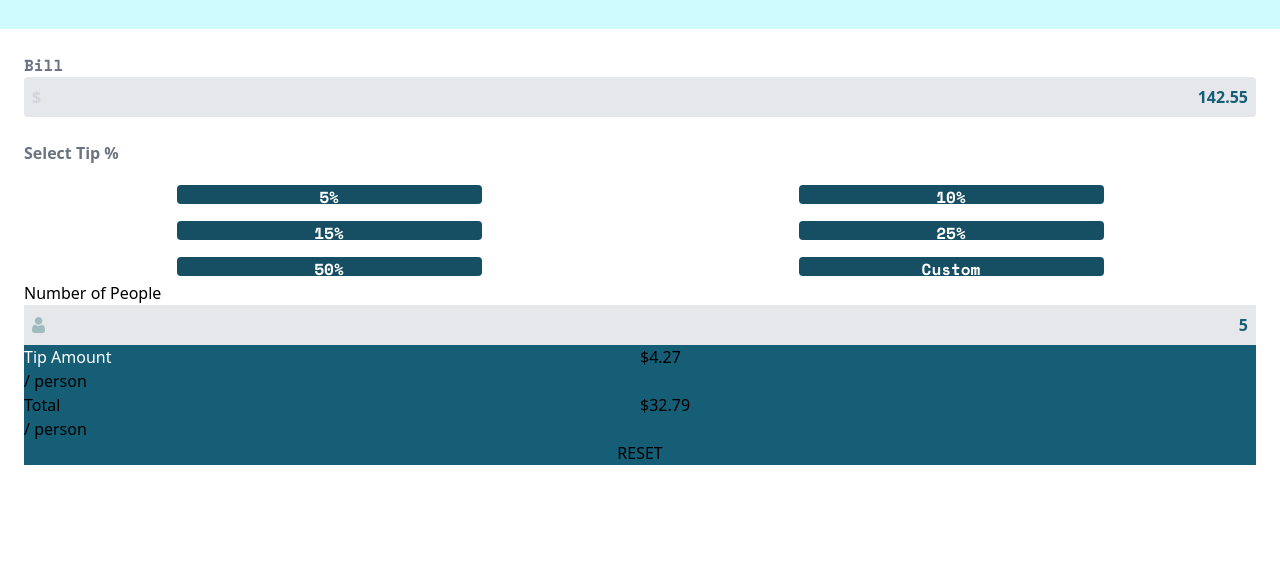
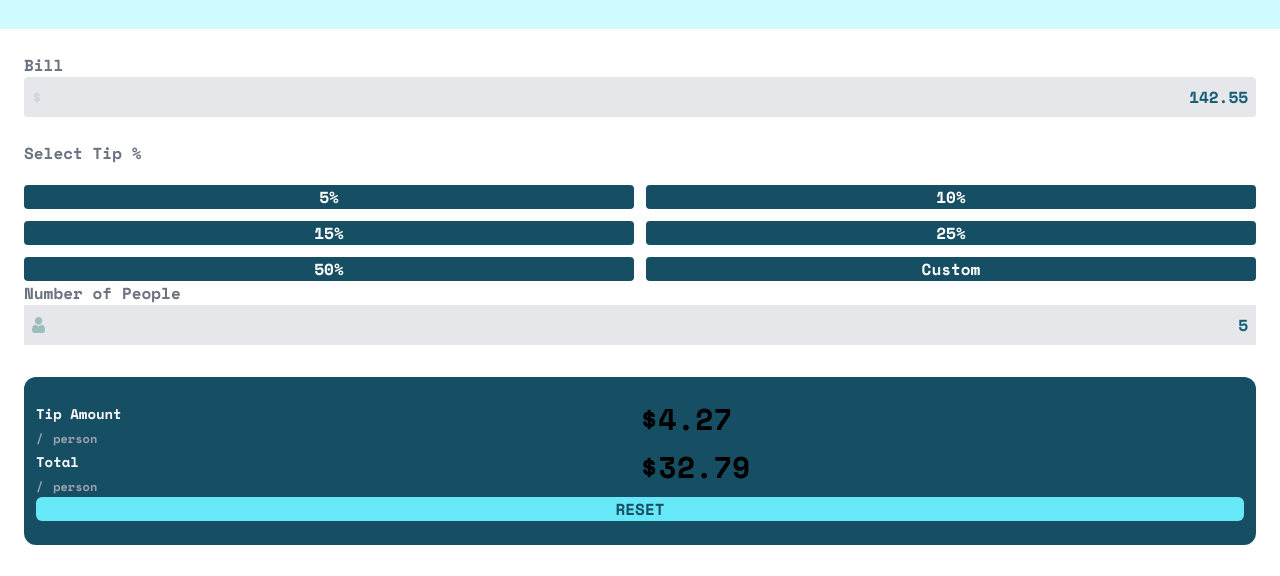
Before and after one commit to OlaniyanEniola/calculator-app, a website: page public/index.html in a window 1280 px wide. Shown: the part 224-800 px from the top of the page. Drawn offline with nearby package versions, Linux system fonts and the light colour scheme.

Commit message:
third commit

```diff
--- a/public/index.html
+++ b/public/index.html
@@ -12,14 +12,14 @@
     <img class="w-1/4 justify-self-center" src="/images/logo.svg" alt="logo">
   </header>
 
-  <main class="bg-green- rounded-t-xl p-6 col-span-12 grid grid-cols-12">
-    <h2 class="font-semibold text-gray-500 col-span-12 font-main">Bill</h2>
+  <main class="font-main font-semibold rounded-t-xl p-6 col-span-12 grid grid-cols-12">
+    <h1 class="col-span-12">Bill</h1>
     <div class="bg-gray-200 p-2 rounded col-span-12 grid grid-cols-12">
       <span class="font-semibold text-gray-300 col-span-6">$</span>
       <span class="font-bold text-cyan-800 col-span-6 justify-self-end">142.55</span>
     </div>
     <section class="col-span-12 grid grid-cols-12 gap-3">
-      <h2 class="font-semibold text-gray-500 mt-6 mb-2 col-span-12">Select Tip %</h2>
+      <h2 class="mt-6 mb-2 col-span-12">Select Tip %</h2>
       <div class="tip">5%</div>
       <div class="tip">10%</div>
       <div class="tip">15%</div>
@@ -34,26 +34,26 @@
       <div class="font-bold text-cyan-800 col-span-6 justify-self-end">5</div>
     </div>
 
-    <section class="bg-cyan-800 col-span-12 grid grid-cols-12">
+    <section class="bg-cyan-900 mt-8 py-6 px-3 rounded-xl col-span-12 grid grid-cols-12">
       <div class="col-span-12 grid grid-cols-12">
         <div class="col-span-6">
-          <span class="text-white">Tip Amount</span>
+          <span class="text-white text-sm">Tip Amount</span>
           <br>
-          <span>/</span>
-          <span>person</span>
+          <span class="text-gray-400 text-xs">/</span>
+          <span class="text-gray-400 text-xs">person</span>
         </div>
-        <div>$4.27</div>
+        <span class="text-3xl">$4.27</span>
       </div>
       <div class="col-span-12 grid grid-cols-12">
         <div class="col-span-6">
-          <span>Total</span>
+          <span class="text-white text-sm">Total</span>
           <br>
-          <span>/</span>
-          <span>person</span>
+          <span class="text-gray-400 text-xs">/</span>
+          <span class="text-gray-400 text-xs">person</span>
         </div>
-        <div>$32.79</div>
+        <span class="text-3xl">$32.79</span>
       </div>
-      <button class="col-span-12">RESET</button>
+      <button class="bg-cyan-300 rounded-md col-span-12 text-cyan-900">RESET</button>
     </section>
   </main>
 </body>
--- a/src/style.css
+++ b/src/style.css
@@ -5,5 +5,9 @@
 @import "tailwindcss/utilities";
 
 .tip {
-    @apply bg-cyan-900 font-semibold font-main text-white w-1/2 h-4/5 rounded col-span-6 justify-self-center text-center
+    @apply bg-cyan-900 text-white font-semibold w-full  rounded col-span-6 text-center
 }
+
+h1, h2, h3 {
+    @apply text-gray-500
+}
```
Also changed, not shown: public/style.css.
